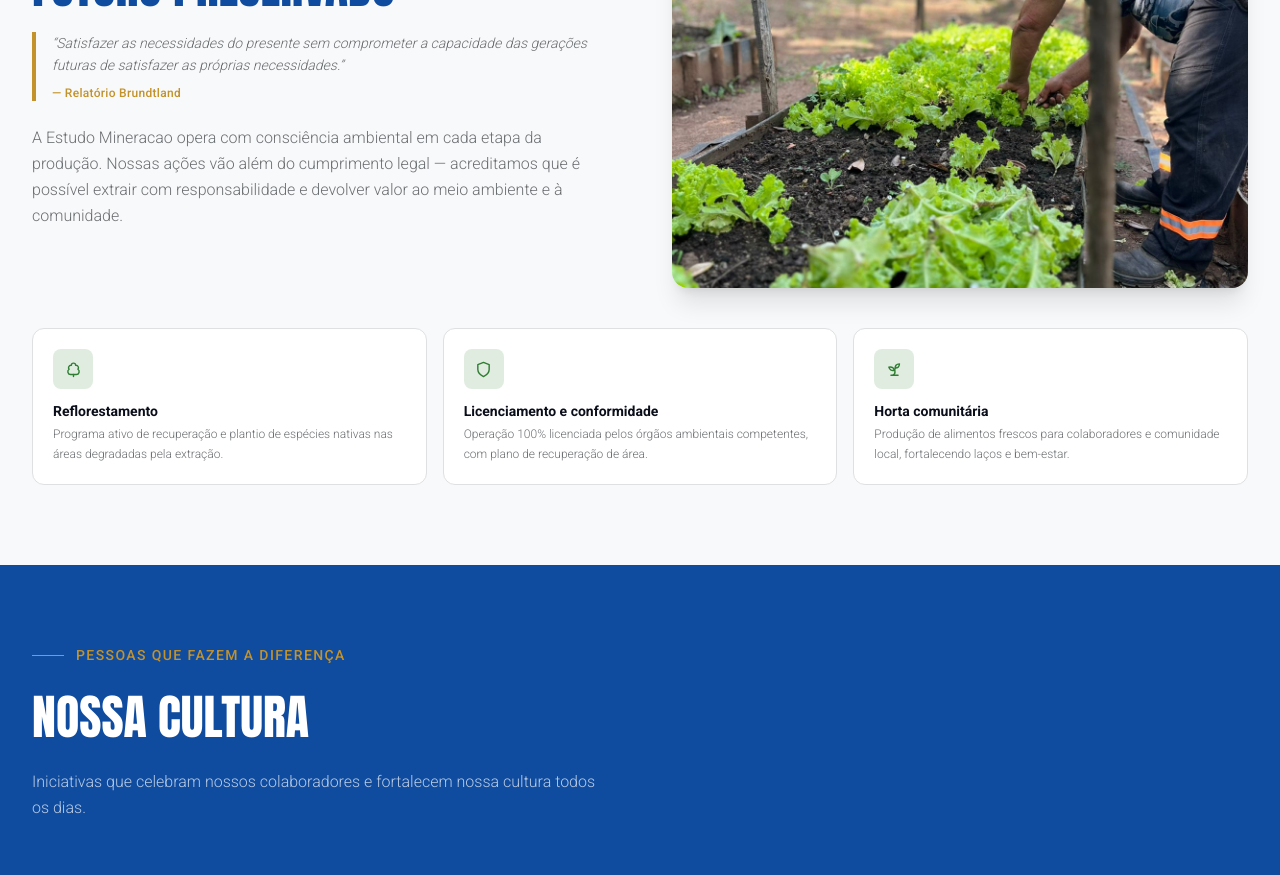
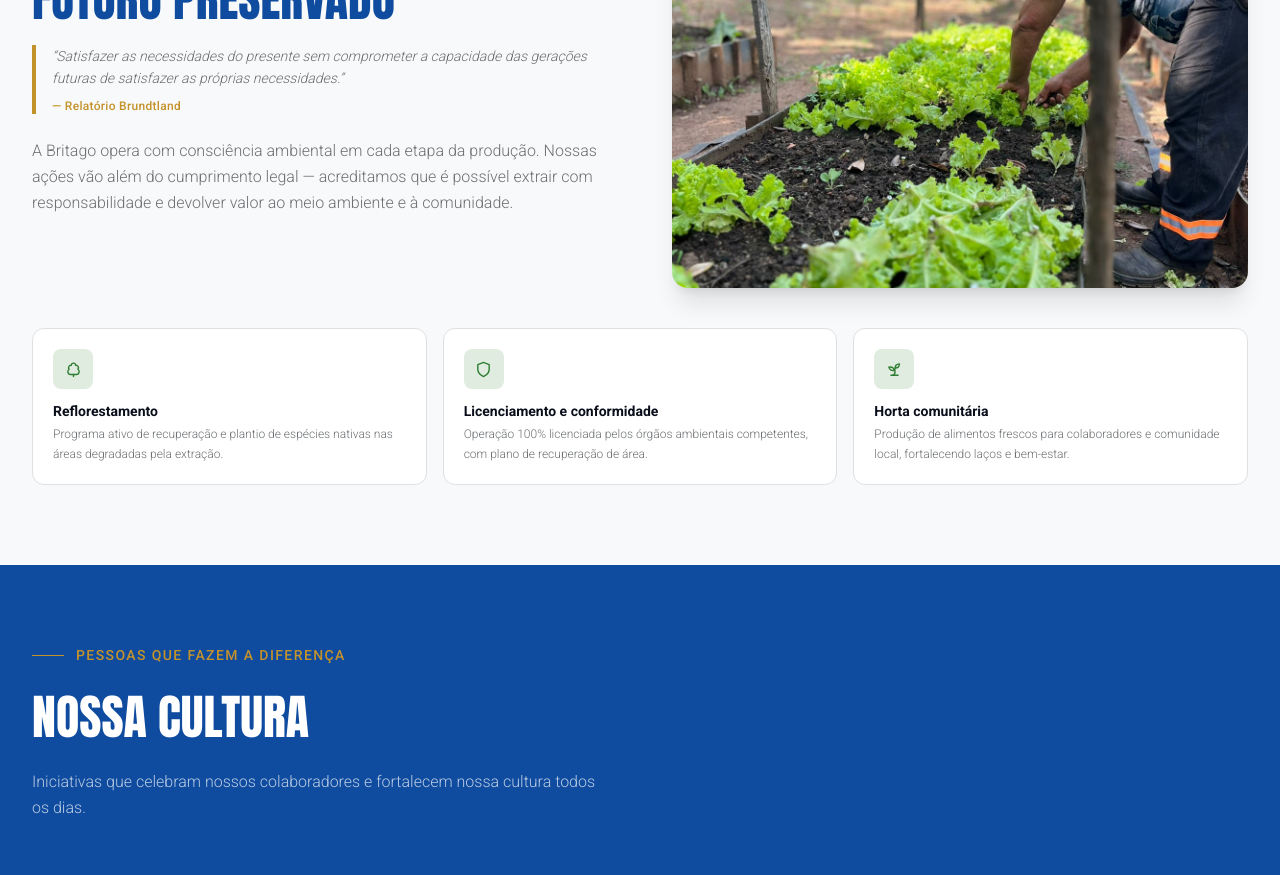
Before and after one commit to GiuseppeFantoni/Britago, a Next.js app: page / in a window 1280 px wide. Shown: the part 3260-4135 px from the top of the page. Built offline with nearby package versions, Linux system fonts and the light colour scheme.

Commit message:
fix: fix name

```diff
--- a/components/sections/SustentabilidadeSection.tsx
+++ b/components/sections/SustentabilidadeSection.tsx
@@ -68,7 +68,7 @@ export function SustentabilidadeSection() {
                 </cite>
               </blockquote>
               <p className="font-roboto text-base leading-relaxed font-light text-[#6C6F72]">
-                A Estudo Mineracao opera com consciência ambiental em cada etapa da produção. Nossas
+                A Britago opera com consciência ambiental em cada etapa da produção. Nossas
                 ações vão além do cumprimento legal — acreditamos que é possível extrair com
                 responsabilidade e devolver valor ao meio ambiente e à comunidade.
               </p>
```
